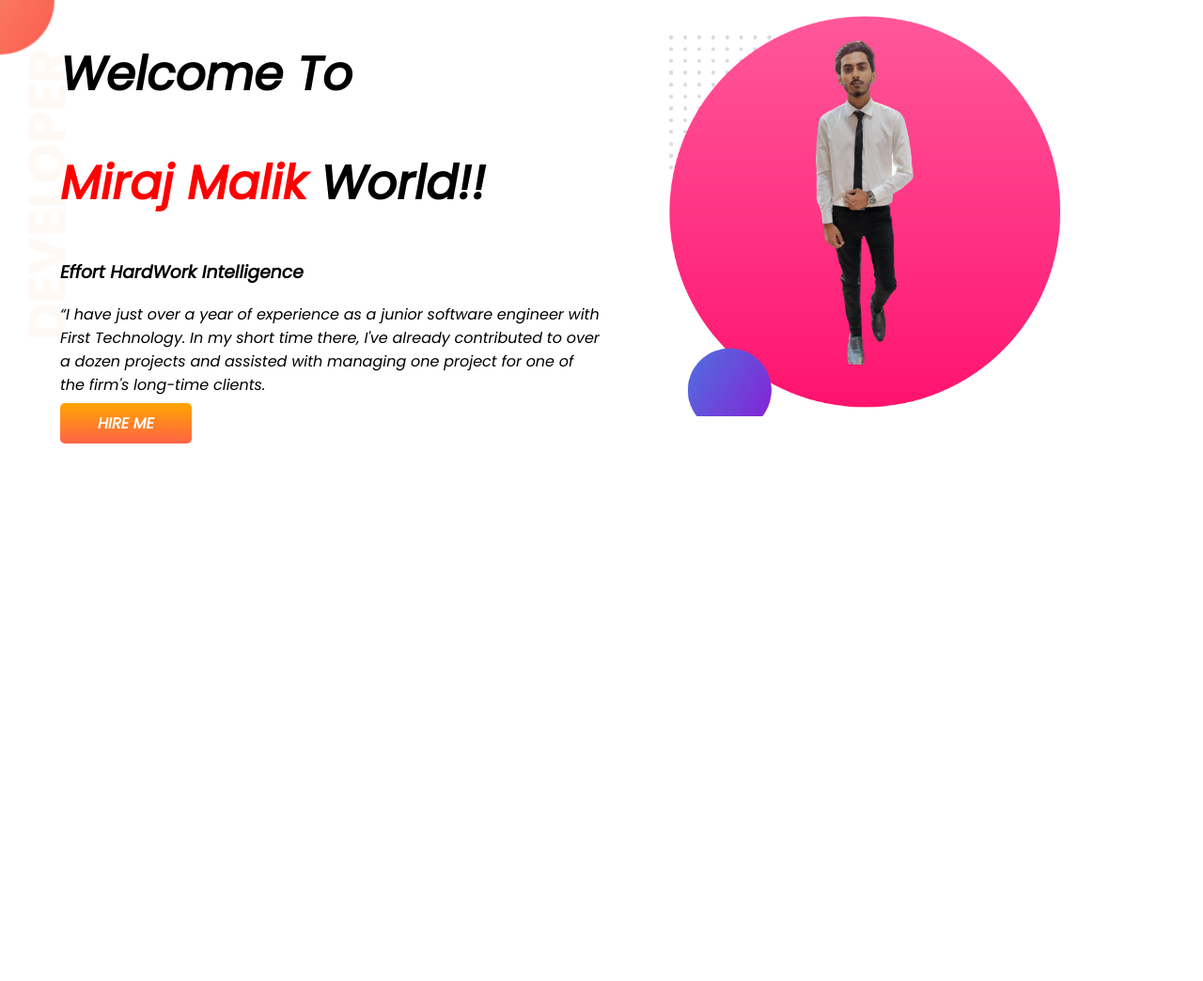
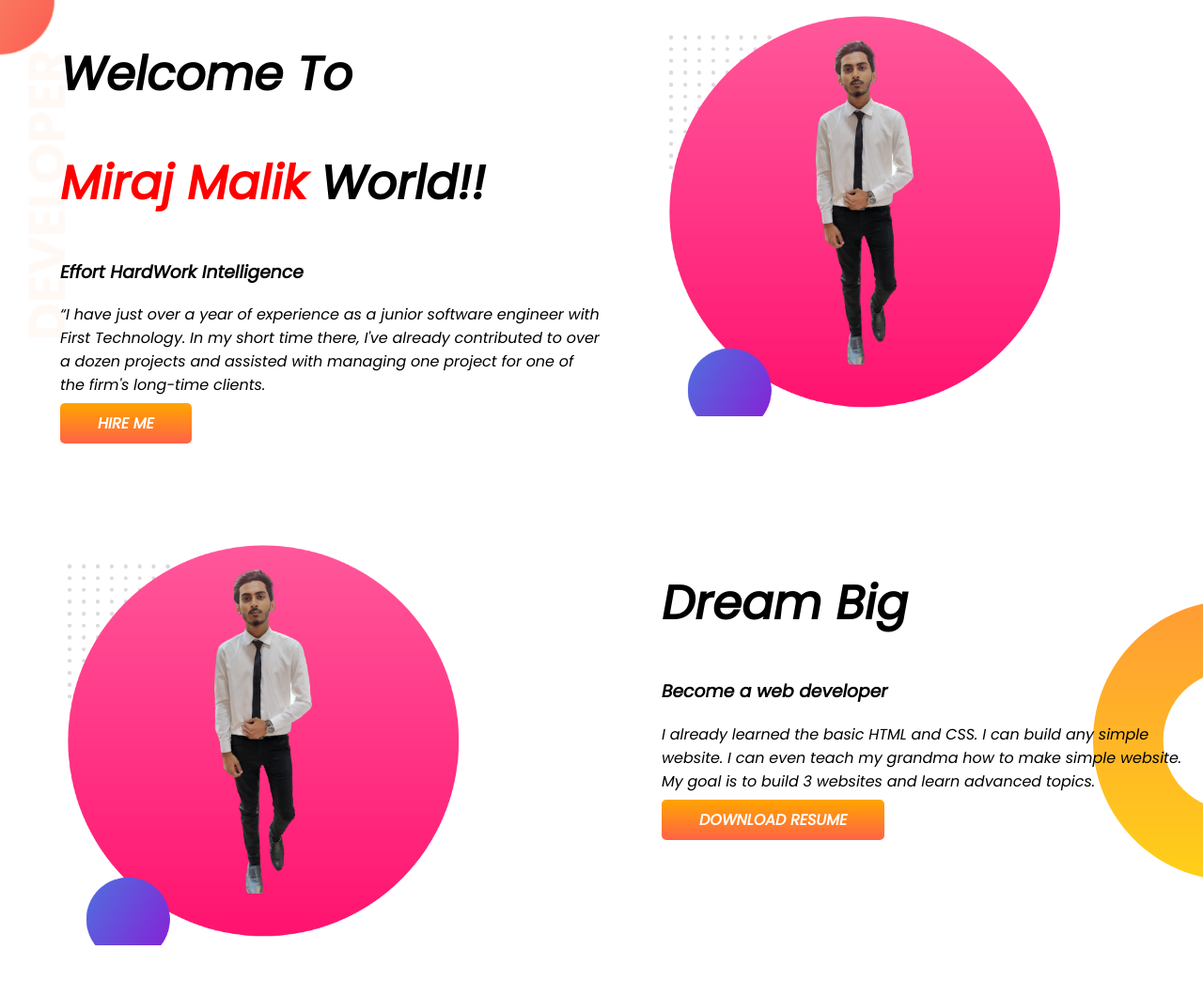
Before and after one commit to MirajMalik/Developer-Portfolio, a plain HTML site: page index.html in a window 1280 px wide. Shown: the whole page at 94% size. Before the commit the page ends 800 px from the top, so only its background shows below. Drawn offline with Linux system fonts and the light colour scheme.

Commit message:
dream added

```diff
--- a/index.html
+++ b/index.html
@@ -24,5 +24,20 @@
          <img src="images/miru2.png">
     </div>
   </section>
+  <section class="dream-big">
+    <div class="half-width">
+        <img src="images/miru2.png">
+    </div>
+    <div class="half-width">
+        <h1>Dream Big</h1>
+        <h3>Become a web developer</h3>
+        <p>I already learned the basic HTML and CSS. I can build any simple website. I can even teach my grandma how to make simple website. My goal is to build 3 websites and learn advanced topics.</p>
+        <a class="link-button" target="_blank" href="www.google.com">DOWNLOAD RESUME</a>
+
+
+
+
+    </div>
+  </section>
 </body>
 </html>
--- a/style.css
+++ b/style.css
@@ -10,6 +10,7 @@ h1{
 }
 section{
     display: flex;
+    margin-bottom: 100px;
 }
 .half-width{
     width: 50%;
@@ -30,3 +31,11 @@ section{
     background-image: url(images/top-banner.png);
     background-repeat:  no-repeat;
 }
+.dream-big{
+    background-image: url(images/dream-bg.png);
+    background-repeat: no-repeat;
+    background-position: right;
+}
+.move{
+    padding-left: 100px;
+}
```
